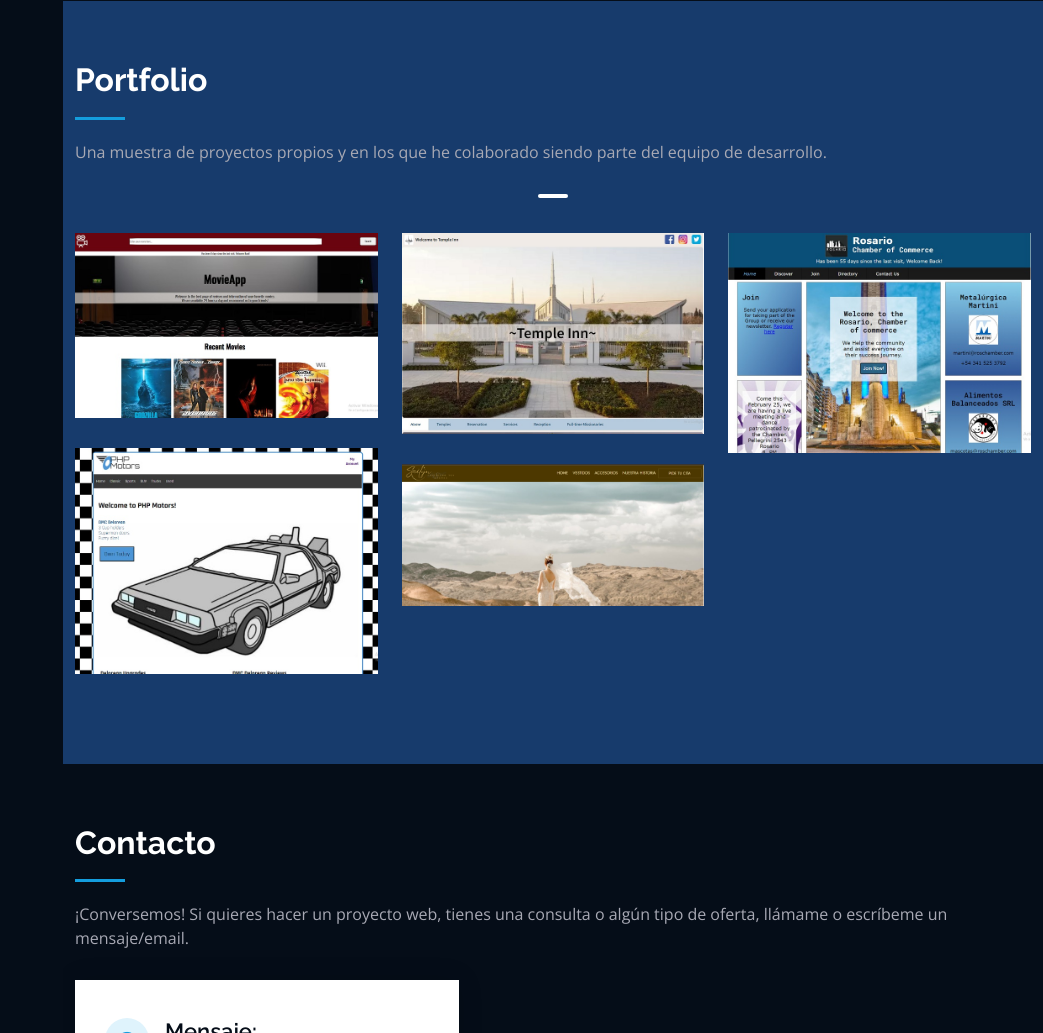
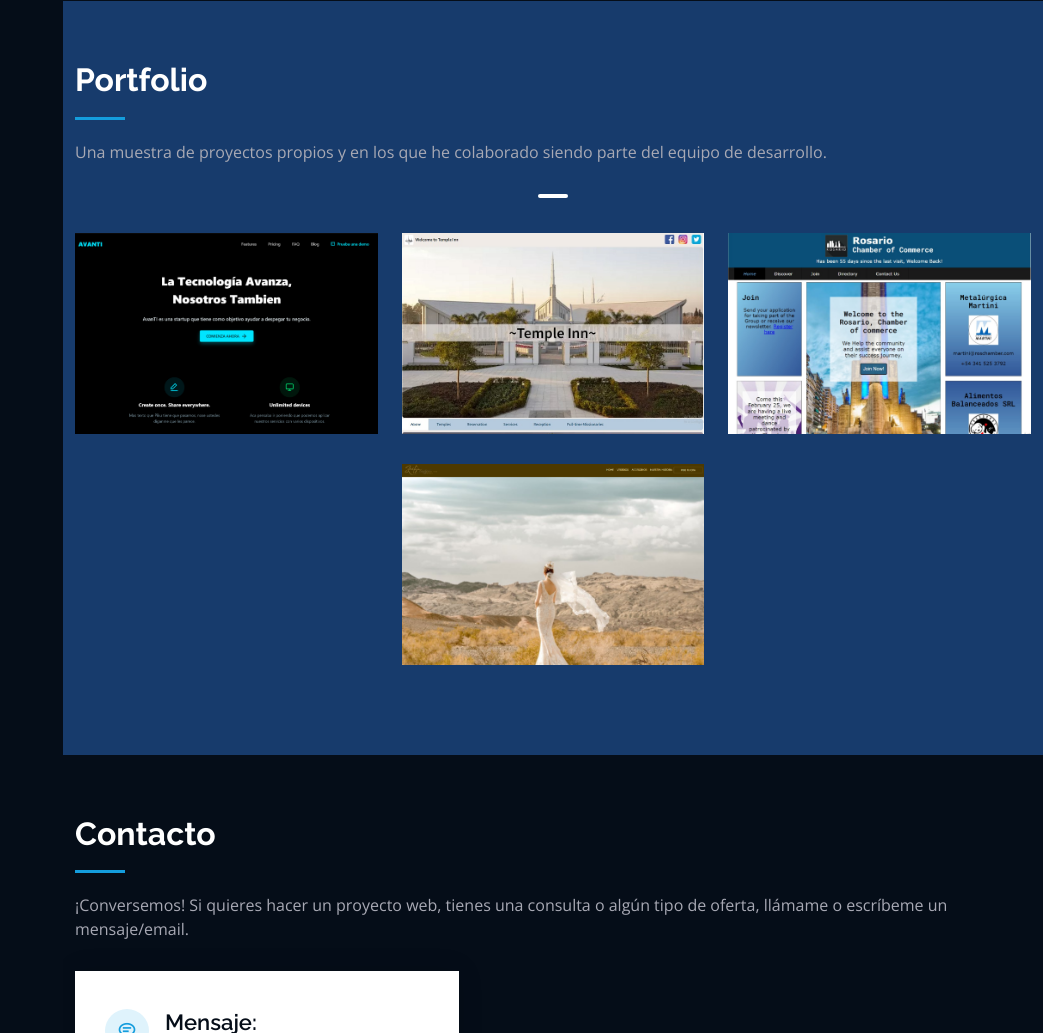
Before and after one commit to Ger32cur/Ger32cur.github.io, a plain HTML site: page index.html in a window 1280 px wide. Shown: the part 3569-4602 px from the top of the page, without its empty margins (237-1280 px from the left). Drawn offline with nearby package versions, Linux system fonts and the light colour scheme.

Commit message:
Agregar cambios

```diff
--- a/index.html
+++ b/index.html
@@ -404,16 +404,15 @@
 
           <div class="col-lg-4 col-md-6 portfolio-item filter-web">
             <div class="portfolio-wrap">
-              <img src="assets/img/portfolio/portfolio-1.jpg" class="img-fluid" alt="Movie finder App image">
+              <img src="assets/img/AvanTI.png" class="img-fluid" alt="AvanTI image">
               <div class="portfolio-links">
-                <a href="assets/img/portfolio/portfolio-1-1.jpg" data-gallery="portfolioGallery"
-                  class="portfolio-lightbox"
-                  title="Movie Finder App. Used HTML, CSS, JavaScript, NodeJS, External Api"><i
+                <a href="assets/img/AvanTI.png" data-gallery="portfolioGallery"
+                  class="portfolio-lightbox" title="AvanTI. Used HTML, CSS, JavaScript"><i
                     class="bx bx-plus"></i></a>
-                <a href="https://github.com/MarcusBYUI/moviefinderapp" title="Ver Repositorio" target="_blank"><i
-                    class="bx bx-link"></i></a>
-                <a href="https://marcusbyui.github.io/moviefinderapp/build/index.html" title="Ver Implementación"
-                  target="_blank"><i class="bx bx-laptop"></i></a>
+                <a href="https://github.com/Ger32cur/AvanTI" title="Ver Repositorio"
+                  target="__blank"><i class="bx bx-link"></i></a>
+                <a href="https://ger32cur.github.io/AvanTI/" title="Ver Implementación" target="__blank"><i
+                    class="bx bx-laptop"></i></a>
               </div>
             </div>
           </div>
@@ -425,9 +424,9 @@
                 <a href="assets/img/portfolio/portfolio-2-2.jpg" data-gallery="portfolioGallery"
                   class="portfolio-lightbox" title="Temple Inn. Used HTML, CSS, JavaScript, Json, External Api"><i
                     class="bx bx-plus"></i></a>
-                <a href="https://github.com/rony182/wdd230/tree/main/final-project" title="Ver Repositorio"
+                <a href="https://github.com/Ger32cur/Temple" title="Ver Repositorio"
                   target="__blank"><i class="bx bx-link"></i></a>
-                <a href="https://rony182.github.io/wdd230/final-project/" title="Ver Implementación" target="__blank"><i
+                <a href="https://ger32cur.github.io/Temple/" title="Ver Implementación" target="__blank"><i
                     class="bx bx-laptop"></i></a>
               </div>
             </div>
@@ -435,38 +434,25 @@
 
           <div class="col-lg-4 col-md-6 portfolio-item filter-web">
             <div class="portfolio-wrap">
-              <img src="assets/img/portfolio/portfolio-3.jpg" class="img-fluid" alt="Rosario Chamber of commerce">
+              <img src="./assets/img/EC (1).png" class="img-fluid" alt="Rosario Chamber of commerce">
               <div class="portfolio-links">
                 <a href="assets/img/portfolio/portfolio-3-1.jpg" data-gallery="portfolioGallery"
                   class="portfolio-lightbox"
                   title="Rosario Chamber of commerce site. Used HTML, CSS, JavaScript, Json, External API"><i
                     class="bx bx-plus"></i></a>
-                <a href="https://github.com/rony182/wdd230/tree/main/chamber" title="Ver repositorio"
+                <a href="https://github.com/Ger32cur/EcommerceR" title="Ver repositorio"
                   target="__blank"><i class="bx bx-link"></i></a>
-                <a href="https://rony182.github.io/wdd230/chamber/" title="Ver implementación" target="__blank"><i
+                <a href="https://ger32cur.github.io/EcommerceR/" title="Ver implementación" target="__blank"><i
                     class="bx bx-laptop"></i></a>
               </div>
             </div>
           </div>
 
-          <div class="col-lg-4 col-md-6 portfolio-item filter-web">
-            <div class="portfolio-wrap">
-              <img src="assets/img/portfolio/portfolio-4.jpg" class="img-fluid" alt="PHP Motors Site">
-              <div class="portfolio-links">
-                <a href="assets/img/portfolio/portfolio-4-1.jpg" data-gallery="portfolioGallery"
-                  class="portfolio-lightbox" title="PHP Motors site. Used HTML, CSS, PHP, SQL Servers, JavaScript"><i
-                    class="bx bx-plus"></i></a>
-                <a href="https://gitfront.io/r/user-3806356/9qPs7bvanprX/phpmotors/" title="Ver Repositorio"
-                  target="__blank"><i class="bx bx-link"></i></a>
-              </div>
-            </div>
-
-          </div>
 <div class="col-lg-4 col-md-6 portfolio-item filter-web">
             <div class="portfolio-wrap">
-              <img src="./assets/img/Saylin.jpeg" class="img-fluid" alt="Movie finder App image">
+              <img src="./assets/img/Saylin.png" class="img-fluid" alt="Saylin image">
               <div class="portfolio-links">
-                <a href="./assets/img/Saylin.jpeg" data-gallery="portfolioGallery"
+                <a href="./assets/img/Saylin.png" data-gallery="portfolioGallery"
                   class="portfolio-lightbox"
                   title="SaylinDresses. Used HTML, CSS, JavaScript, Bootstrap"><i
                     class="bx bx-plus"></i></a>
```
Also changed, not shown: assets/img/AvanTI.png (added), assets/img/EC (1).png (added), assets/img/Saylin.jpeg (deleted), assets/img/Saylin.png (added), 1 other file.
